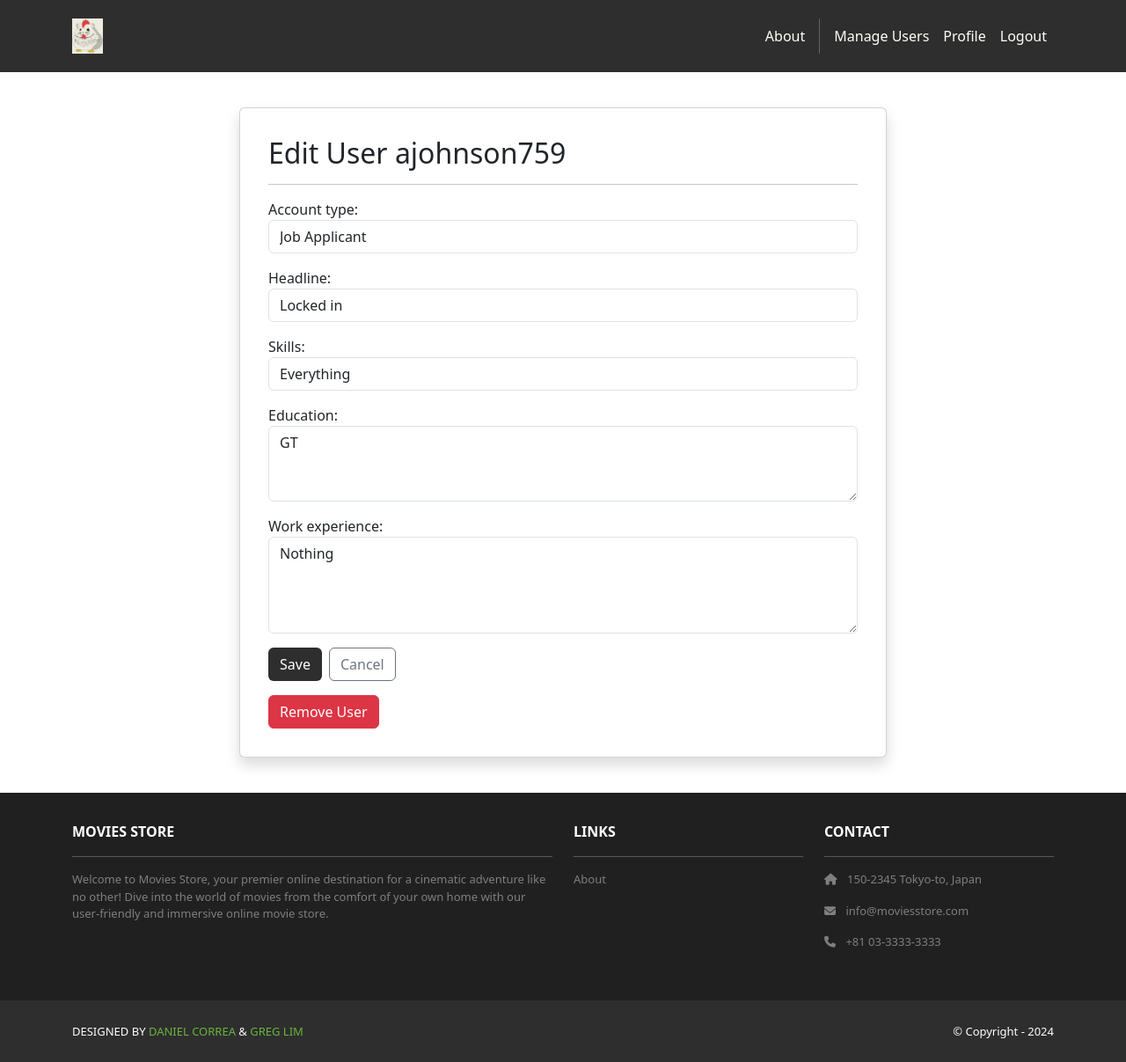
After one commit to Runningbird20/Project-2, a Django app: page /accounts/edit_user/1/ in a window 1280 px wide. The commit adds this page. Shown: the whole page at 88% size. Run offline with Django 5.2, Linux system fonts and the light colour scheme; a user stored in the database is signed in; data comes from the database, SQL or seed files in the repository; both versions use the stored data as it was after the commit; some libraries are stand-ins or nearby versions.

Commit message:
added edit user functionality

```diff
--- /dev/null
+++ b/accounts/templates/accounts/edit_user.html
@@ -0,0 +1,83 @@
+{% extends 'base.html' %}
+{% block content %}
+<div class="p-3 mt-4">
+  <div class="container">
+    <div class="row justify-content-center">
+      <div class="col-md-10 col-lg-8">
+        <div class="card shadow p-3 mb-4 rounded">
+          <div class="card-body">
+            <h2>Edit User {{ template_data.user.user }}</h2>
+            <hr />
+
+            <form method="POST">
+              {% csrf_token %}
+              {{ template_data.form.non_field_errors }}
+
+              {{ template_data.form.account_type.errors }}
+              <p>{{ template_data.form.account_type.label_tag }} {{ template_data.form.account_type }}</p>
+
+              <div id="applicant_fields">
+                {{ template_data.form.headline.errors }}
+                <p>{{ template_data.form.headline.label_tag }} {{ template_data.form.headline }}</p>
+
+                {{ template_data.form.skills.errors }}
+                <p>{{ template_data.form.skills.label_tag }} {{ template_data.form.skills }}</p>
+
+                {{ template_data.form.education.errors }}
+                <p>{{ template_data.form.education.label_tag }} {{ template_data.form.education }}</p>
+
+                {{ template_data.form.work_experience.errors }}
+                <p>{{ template_data.form.work_experience.label_tag }} {{ template_data.form.work_experience }}</p>
+              </div>
+
+              <div id="employer_fields">
+                {{ template_data.form.company_name.errors }}
+                <p>{{ template_data.form.company_name.label_tag }} {{ template_data.form.company_name }}</p>
+
+                {{ template_data.form.company_website.errors }}
+                <p>{{ template_data.form.company_website.label_tag }} {{ template_data.form.company_website }}</p>
+
+                {{ template_data.form.company_description.errors }}
+                <p>{{ template_data.form.company_description.label_tag }} {{ template_data.form.company_description }}</p>
+              </div>
+
+              <script>
+                (function () {
+                  const select = document.getElementById("id_account_type");
+                  const applicant = document.getElementById("applicant_fields");
+                  const employer = document.getElementById("employer_fields");
+
+                  function refresh() {
+                    const isEmployer = select && select.value === "EMPLOYER";
+                    employer.style.display = isEmployer ? "block" : "none";
+                    applicant.style.display = isEmployer ? "none" : "block";
+                  }
+
+                  if (select) {
+                    select.addEventListener("change", refresh);
+                    refresh();
+                  }
+                })();
+              </script>
+
+              <div class="d-flex gap-2 mt-3">
+                <button type="submit" class="btn bg-dark text-white">Save</button>
+                <a class="btn btn-outline-secondary" href="{% url 'accounts.profile' %}">Cancel</a>
+              </div>
+            </form>
+            <div class="d-flex gap-2 mt-3">
+                <form action="{% url 'accounts.remove_user' template_data.user.id %}" method="POST">
+                        {% csrf_token %}
+                        <button class="btn btn-danger">
+                            Remove User
+                        </button>
+                </form>
+            </div>
+
+          </div>
+        </div>
+      </div>
+    </div>
+  </div>
+</div>
+{% endblock content %}
--- a/accounts/urls.py
+++ b/accounts/urls.py
@@ -7,6 +7,7 @@ urlpatterns = [
     path('logout/', views.logout, name='accounts.logout'),
     path('profile/', views.profile, name='accounts.profile'),
     path("profile/edit/", views.edit_profile, name="accounts.profile_edit"),
-    path("manage_accounts/", views.manage_accounts, name="accounts.manage_accounts"),
+    path("manage_users/", views.manage_users, name="accounts.manage_users"),
+    path('edit_user/<int:user_id>/', views.edit_user, name='accounts.edit_user'),
     path('remove_user/<int:user_id>/', views.remove_user, name='accounts.remove_user'),
 ]
--- a/accounts/views.py
+++ b/accounts/views.py
@@ -4,6 +4,7 @@ from django.contrib.auth import login as auth_login, authenticate, logout as aut
 from django.contrib.auth.decorators import login_required
 from django.contrib.admin.views.decorators import staff_member_required
 from django.conf import settings
+from django.shortcuts import get_object_or_404
 
 from .forms import SignupWithProfileForm, CustomErrorList, ProfileEditForm
 from .models import Profile
@@ -127,17 +128,59 @@ def edit_profile(request):
 
 
 @staff_member_required
-def manage_accounts(request):
+def manage_users(request):
     template_data = {}
-    template_data["title"] = "Manage Accounts"
+    template_data["title"] = "Manage Users"
     template_data["users"] = Profile.objects.all()
-    return render(request, 'accounts/manage_accounts.html',
+    return render(request, 'accounts/manage_users.html',
         {'template_data': template_data})
 
+def edit_user(request, user_id):
+
+    template_data = {}
+    template_data["title"] = "Edit User"
+    profile = get_object_or_404(Profile, id=user_id)
+    template_data["user"] = profile
+
+    if (profile.user.is_superuser and not request.user.is_superuser):
+        return redirect("accounts.manage_users")
+
+    if request.method == "GET":
+        template_data["form"] = ProfileEditForm(instance=profile)
+        return render(request, "accounts/edit_user.html", {"template_data": template_data})
+
+    form = ProfileEditForm(request.POST, instance=profile)
+    template_data["form"] = form
+
+    if not form.is_valid():
+        return render(request, "accounts/edit_user.html", {"template_data": template_data})
+
+    with transaction.atomic():
+        prof = form.save(commit=False)
+
+        if prof.account_type == Profile.AccountType.EMPLOYER:
+            prof.headline = ""
+            prof.skills = ""
+            prof.education = ""
+            prof.work_experience = ""
+        else:
+            prof.company_name = ""
+            prof.company_website = ""
+            prof.company_description = ""
+
+        prof.save()
+
+    return redirect("accounts.manage_users")
+
+
+
+
+
+@staff_member_required
 def remove_user(request, user_id):
     if request.method == "POST":
         user = Profile.objects.get(id=user_id)
         user.user.delete()
-        return redirect('accounts.manage_accounts')
+        return redirect('accounts.manage_users')
     else:
-        return redirect('accounts.manage_accounts')
+        return redirect('accounts.manage_users')
--- a/project2/templates/base.html
+++ b/project2/templates/base.html
@@ -28,7 +28,7 @@
             <div class="vr bg-white mx-2 d-none d-lg-block"></div>
 
             {% if user.is_staff %}
-            <a class="nav-link" href="{% url 'accounts.manage_accounts' %}">Manage Users</a>
+            <a class="nav-link" href="{% url 'accounts.manage_users' %}">Manage Users</a>
             {% endif %}
 
 
```
Also changed, not shown: accounts/templates/accounts/manage_users.html (renamed from accounts/templates/accounts/manage_accounts.html, +9 -14 lines), db.sqlite3.
